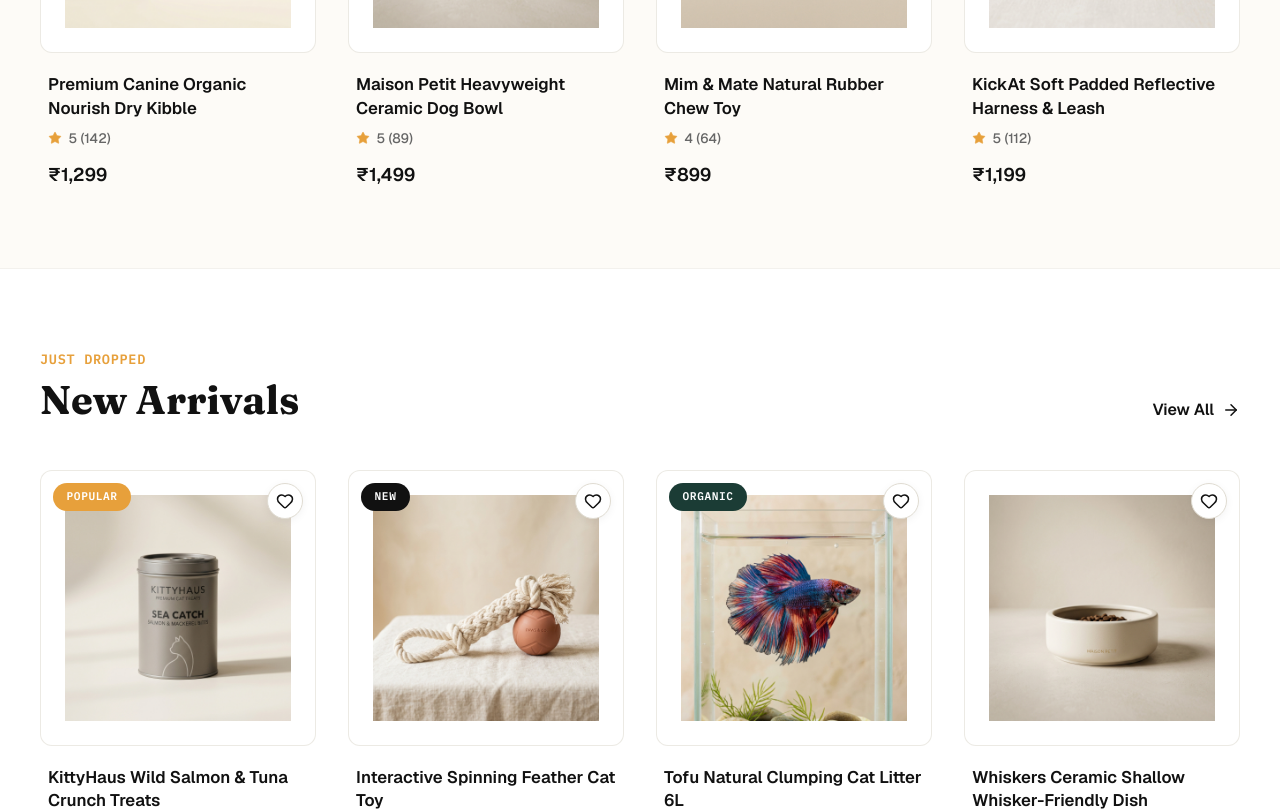
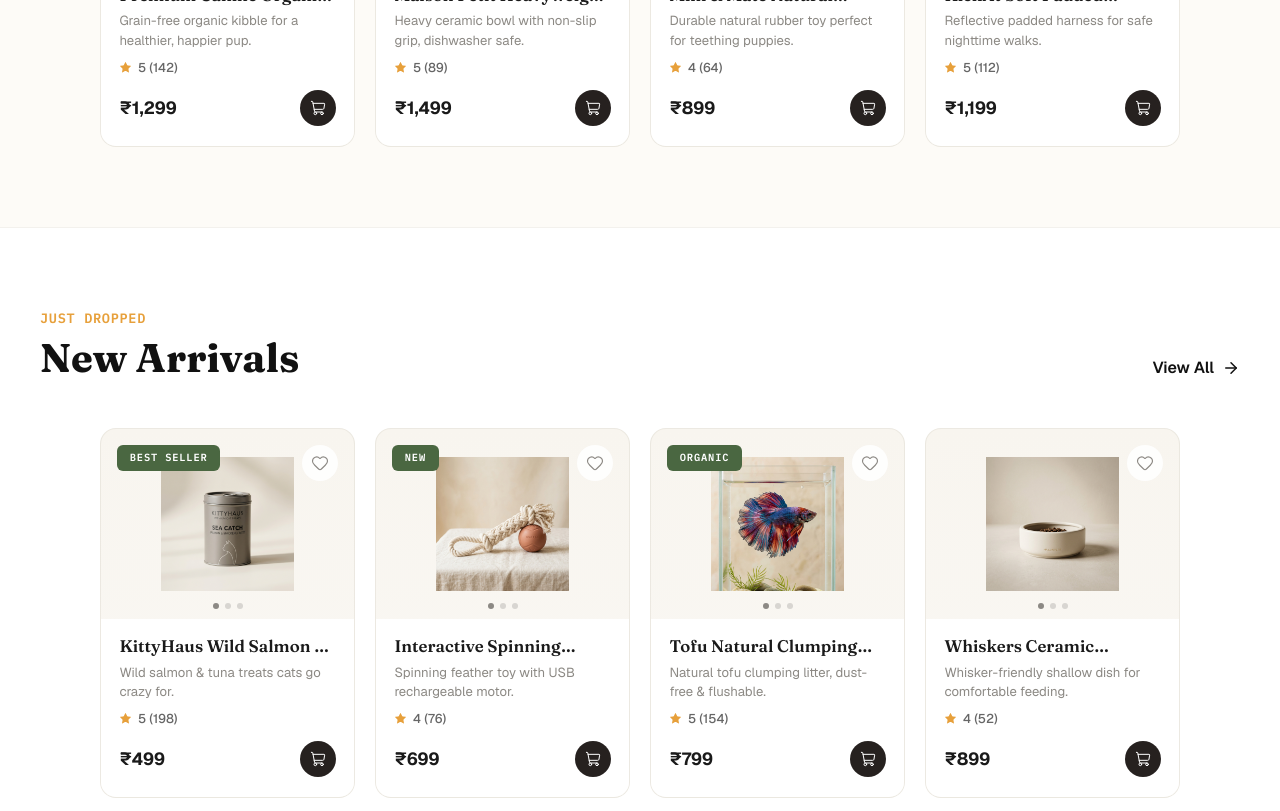
Before and after one commit to SevenX-Labs/kickat-client, a Next.js app: page / in a window 1280 px wide. Shown: the part 2480-3291 px from the top of the page. Built offline with nearby package versions, Linux system fonts and the light colour scheme.

Commit message:
feat: implement ProductRow component for displaying categorized product grids with interactive cards

```diff
--- a/src/components/common/ProductRow/ProductRow.module.css
+++ b/src/components/common/ProductRow/ProductRow.module.css
@@ -1,22 +1,19 @@
+/* ── Section wrapper ── */
 .sectionWrapper {
   width: 100%;
   padding: 5rem 2rem;
   border-top: 1px solid rgba(224, 220, 210, 0.4);
 }
 
-.bgCream {
-  background-color: #FDFBF7;
-}
-
-.bgWhite {
-  background-color: #FFFFFF;
-}
+.bgCream { background-color: #FDFBF7; }
+.bgWhite { background-color: #FFFFFF; }
 
 .container {
   max-width: 1200px;
   margin: 0 auto;
 }
 
+/* ── Section header ── */
 .header {
   display: flex;
   justify-content: space-between;
@@ -57,130 +54,221 @@
   transition: color 0.2s ease;
 }
 
-.viewAllLink:hover {
-  color: #E7A03B;
-}
+.viewAllLink:hover { color: #E7A03B; }
 
+/* ── Grid ── */
 .grid {
   display: grid;
   grid-template-columns: repeat(4, 1fr);
-  gap: 2rem;
+  gap: 1.25rem;
+  max-width: 1080px;
+  margin: 0 auto;
 }
 
-.productCardLink {
-  text-decoration: none;
-  color: inherit;
+/* ── Product Card (unified container) ── */
+.productCard {
+  display: flex;
+  flex-direction: column;
+  background: linear-gradient(180deg, #F8F5EF 0%, #FAF8F4 100%);
+  border-radius: 16px;
+  overflow: hidden;
+  transition: transform 0.3s ease, box-shadow 0.3s ease;
+  border: 1px solid rgba(224, 220, 210, 0.5);
+  height: 100%;
+  max-width: 260px;
+  margin: 0 auto;
+  width: 100%;
+}
+
+.productCard:hover {
+  transform: translateY(-6px);
+  box-shadow: 0 16px 40px rgba(0, 0, 0, 0.08);
+}
+
+/* ── Image area ── */
+.cardImageArea {
+  position: relative;
+  width: 100%;
+  aspect-ratio: 1 / 0.75;
+  display: flex;
+  align-items: center;
+  justify-content: center;
+  padding: 0.75rem;
+}
+
+.cardImageLink {
+  position: relative;
+  width: 100%;
+  height: 100%;
   display: block;
 }
 
-.productCard {
-  display: flex;
-  flex-direction: column;
-  gap: 1.25rem;
-  transition: transform 0.3s ease;
-  height: 100%;
-}
-
-.productCard:hover {
-  transform: translateY(-4px);
-}
-
-.cardImageWrapper {
-  position: relative;
-  width: 100%;
-  aspect-ratio: 1 / 1;
-  background-color: white;
-  border-radius: 12px;
-  overflow: hidden;
-  border: 1px solid rgba(224, 220, 210, 0.6);
-  display: flex;
-  align-items: center;
-  justify-content: center;
-}
-
 .cardImage {
-  padding: 1.5rem;
+  padding: 1rem;
   transition: transform 0.4s ease;
 }
 
 .productCard:hover .cardImage {
-  transform: scale(1.05);
+  transform: scale(1.06);
 }
 
+/* ── Badge ── */
 .cardBadge {
   position: absolute;
-  top: 12px;
-  left: 12px;
-  padding: 0.35rem 0.85rem;
-  border-radius: 50px;
+  top: 16px;
+  left: 16px;
+  padding: 0.3rem 0.8rem;
+  border-radius: 6px;
+  background-color: #4A6741;
+  color: white;
   font-family: var(--font-ibm-plex-mono), monospace;
-  font-size: 0.7rem;
-  font-weight: 600;
+  font-size: 0.65rem;
+  font-weight: 700;
   text-transform: uppercase;
-  letter-spacing: 0.05em;
+  letter-spacing: 0.08em;
   z-index: 2;
 }
 
-.badgeInk { background-color: #111; color: white; }
-.badgeForest { background-color: #1B3C35; color: white; }
-.badgeAmber { background-color: #E7A03B; color: white; }
-
+/* ── Wishlist button ── */
 .cardWishlistBtn {
   position: absolute;
-  top: 12px;
-  right: 12px;
+  top: 16px;
+  right: 16px;
   width: 36px;
   height: 36px;
   border-radius: 50%;
-  background-color: white;
-  border: 1px solid #e0dcd2;
+  background-color: rgba(255, 255, 255, 0.85);
+  backdrop-filter: blur(4px);
+  border: none;
   display: flex;
   align-items: center;
   justify-content: center;
   cursor: pointer;
   z-index: 2;
   transition: all 0.2s ease;
-  box-shadow: 0 2px 8px rgba(0,0,0,0.05);
 }
 
 .cardWishlistBtn:hover {
-  border-color: #111;
-  transform: scale(1.05);
+  background-color: #fff;
+  transform: scale(1.1);
 }
 
+.cardWishlistBtn:hover svg {
+  color: #E7A03B !important;
+  fill: #E7A03B;
+}
+
+/* ── Dot indicators ── */
+.cardDots {
+  position: absolute;
+  bottom: 10px;
+  left: 50%;
+  transform: translateX(-50%);
+  display: flex;
+  gap: 6px;
+  z-index: 2;
+}
+
+.dot {
+  width: 6px;
+  height: 6px;
+  border-radius: 50%;
+  background-color: rgba(140, 137, 132, 0.3);
+  transition: background-color 0.2s ease;
+}
+
+.dotActive {
+  background-color: #8C8984;
+}
+
+/* ── Info area ── */
 .cardInfo {
   display: flex;
   flex-direction: column;
-  gap: 0.5rem;
-  padding: 0 0.5rem;
+  gap: 0.3rem;
+  padding: 1rem 1.15rem 1.25rem;
+  background-color: #fff;
+  flex: 1;
+}
+
+.cardTitleLink {
+  text-decoration: none;
+  color: inherit;
 }
 
 .cardTitle {
+  font-family: var(--font-fraunces), serif;
   font-size: 1.05rem;
   font-weight: 600;
-  color: #111;
-  line-height: 1.4;
+  color: #1a1a1a;
+  line-height: 1.35;
+  display: -webkit-box;
+  -webkit-line-clamp: 1;
+  -webkit-box-orient: vertical;
+  overflow: hidden;
+}
+
+.cardDescription {
+  font-size: 0.82rem;
+  color: #8C8984;
+  line-height: 1.5;
+  display: -webkit-box;
+  -webkit-line-clamp: 2;
+  -webkit-box-orient: vertical;
+  overflow: hidden;
+  margin: 0;
 }
 
 .cardRatingRow {
   display: flex;
   align-items: center;
-  gap: 0.4rem;
+  gap: 0.35rem;
+  margin-top: 0.15rem;
 }
 
 .cardRatingText {
-  font-size: 0.85rem;
+  font-size: 0.8rem;
   color: #666;
   font-weight: 500;
 }
 
-.cardPrice {
-  font-size: 1.15rem;
-  font-weight: 600;
-  color: #111;
-  margin-top: 0.25rem;
+/* ── Bottom: price + add to cart ── */
+.cardBottom {
+  display: flex;
+  align-items: center;
+  justify-content: space-between;
+  margin-top: 0.5rem;
 }
 
+.cardPrice {
+  font-size: 1.1rem;
+  font-weight: 700;
+  color: #1a1a1a;
+  letter-spacing: -0.01em;
+}
+
+.addToCartBtn {
+  width: 36px;
+  height: 36px;
+  border-radius: 50%;
+  background-color: #26211F;
+  color: #fff;
+  border: none;
+  display: flex;
+  align-items: center;
+  justify-content: center;
+  cursor: pointer;
+  transition: all 0.25s ease;
+  flex-shrink: 0;
+}
+
+.addToCartBtn:hover {
+  background-color: #E7A03B;
+  transform: scale(1.1);
+  box-shadow: 0 4px 14px rgba(231, 160, 59, 0.35);
+}
+
+/* ── Responsive ── */
 @media (max-width: 1024px) {
   .grid {
     grid-template-columns: repeat(2, 1fr);
@@ -189,13 +277,13 @@
 
 @media (max-width: 640px) {
   .sectionWrapper {
-    padding: 4rem 1rem;
+    padding: 3.5rem 1rem;
   }
 
   .header {
     flex-direction: column;
     align-items: flex-start;
-    gap: 1.5rem;
+    gap: 1.25rem;
   }
 
   .title {
@@ -208,7 +296,6 @@
     scroll-snap-type: x mandatory;
     gap: 1rem;
     padding-bottom: 1rem;
-    /* Hide scrollbar */
     -ms-overflow-style: none;
     scrollbar-width: none;
   }
@@ -217,7 +304,7 @@
     display: none;
   }
 
-  .productCardLink {
+  .productCard {
     min-width: 280px;
     scroll-snap-align: start;
   }
--- a/src/components/common/ProductRow/ProductRow.tsx
+++ b/src/components/common/ProductRow/ProductRow.tsx
@@ -2,13 +2,12 @@
 
 import Image from 'next/image';
 import Link from 'next/link';
-import { Heart, ArrowRight, Star } from 'lucide-react';
+import { Heart, ArrowRight, Star, ShoppingCart } from 'lucide-react';
 import styles from './ProductRow.module.css';
 
 import { CatalogProduct } from '@/data/categoryData';
 
 type Product = CatalogProduct;
-
 
 export interface ProductRowProps {
   eyebrow: string;
@@ -18,8 +17,23 @@
   backgroundColor?: 'cream' | 'white';
 }
 
+// Short description map for products
+const productDescriptions: Record<string, string> = {
+  'd-1': 'Grain-free organic kibble for a healthier, happier pup.',
+  'd-2': 'Heavy ceramic bowl with non-slip grip, dishwasher safe.',
+  'd-3': 'Durable natural rubber toy perfect for teething puppies.',
+  'd-4': 'Reflective padded harness for safe nighttime walks.',
+  'c-1': 'Wild salmon & tuna treats cats go crazy for.',
+  'c-2': 'Spinning feather toy with USB rechargeable motor.',
+  'c-3': 'Natural tofu clumping litter, dust-free & flushable.',
+  'c-4': 'Whisker-friendly shallow dish for comfortable feeding.',
+};
+
+function getDescription(product: Product): string {
+  return productDescriptions[product.id] || product.tags?.slice(0, 2).join(' · ') || 'Premium quality pet essential.';
+}
+
 export function ProductRow({ eyebrow, title, products, viewAllLink = '/shop', backgroundColor = 'cream' }: ProductRowProps) {
-  // Take up to 4 products
   const displayProducts = products.slice(0, 4);
   const bgClass = backgroundColor === 'white' ? styles.bgWhite : styles.bgCream;
 
@@ -40,10 +54,27 @@
           {displayProducts.map(product => {
             const rating = product.rating || 4.8;
             const reviewsCount = product.reviewsCount || 128;
+            const description = getDescription(product);
             return (
-            <Link href={`/product/${product.id}`} key={product.id} className={styles.productCardLink}>
-              <div className={styles.productCard}>
-                <div className={styles.cardImageWrapper}>
+            <div key={product.id} className={styles.productCard}>
+              {/* Image area */}
+              <div className={styles.cardImageArea}>
+                {product.badge && (
+                  <span className={styles.cardBadge}>
+                    {product.badge === 'Popular' ? 'Best Seller' : product.badge}
+                  </span>
+                )}
+                <button
+                  className={styles.cardWishlistBtn}
+                  aria-label="Add to wishlist"
+                  onClick={(e) => {
+                    e.preventDefault();
+                    e.stopPropagation();
+                  }}
+                >
+                  <Heart size={18} color="#8C8984" strokeWidth={1.5} />
+                </button>
+                <Link href={`/product/${product.id}`} className={styles.cardImageLink}>
                   <Image
                     src={product.image}
                     alt={product.name}
@@ -51,40 +82,40 @@
                     className={styles.cardImage}
                     style={{ objectFit: 'contain' }}
                   />
-                  {product.badge && (
-                    <span
-                      className={`${styles.cardBadge} ${
-                        product.badge === 'New'
-                          ? styles.badgeInk
-                          : product.badge === 'Organic'
-                          ? styles.badgeForest
-                          : styles.badgeAmber
-                      }`}
-                    >
-                      {product.badge}
-                    </span>
-                  )}
+                </Link>
+                {/* Dot indicators */}
+                <div className={styles.cardDots}>
+                  <span className={`${styles.dot} ${styles.dotActive}`} />
+                  <span className={styles.dot} />
+                  <span className={styles.dot} />
+                </div>
+              </div>
+
+              {/* Info area */}
+              <div className={styles.cardInfo}>
+                <Link href={`/product/${product.id}`} className={styles.cardTitleLink}>
+                  <h3 className={styles.cardTitle}>{product.name}</h3>
+                </Link>
+                <p className={styles.cardDescription}>{description}</p>
+                <div className={styles.cardRatingRow}>
+                  <Star size={13} fill="#E7A03B" color="#E7A03B" strokeWidth={0} />
+                  <span className={styles.cardRatingText}>{rating} ({reviewsCount})</span>
+                </div>
+                <div className={styles.cardBottom}>
+                  <span className={styles.cardPrice}>₹{product.price.toLocaleString()}</span>
                   <button
-                    className={styles.cardWishlistBtn}
-                    aria-label="Add to wishlist"
+                    className={styles.addToCartBtn}
+                    aria-label="Add to cart"
                     onClick={(e) => {
                       e.preventDefault();
                       e.stopPropagation();
                     }}
                   >
-                    <Heart size={18} color="#111" className={styles.wishlistIcon} />
+                    <ShoppingCart size={16} strokeWidth={1.5} />
                   </button>
                 </div>
-                <div className={styles.cardInfo}>
-                  <h3 className={styles.cardTitle}>{product.name}</h3>
-                  <div className={styles.cardRatingRow}>
-                    <Star size={14} fill="#E7A03B" color="#E7A03B" strokeWidth={1} />
-                    <span className={styles.cardRatingText}>{rating} ({reviewsCount})</span>
-                  </div>
-                  <span className={styles.cardPrice}>₹{product.price.toLocaleString()}</span>
-                </div>
               </div>
-            </Link>
+            </div>
             );
           })}
         </div>
```
